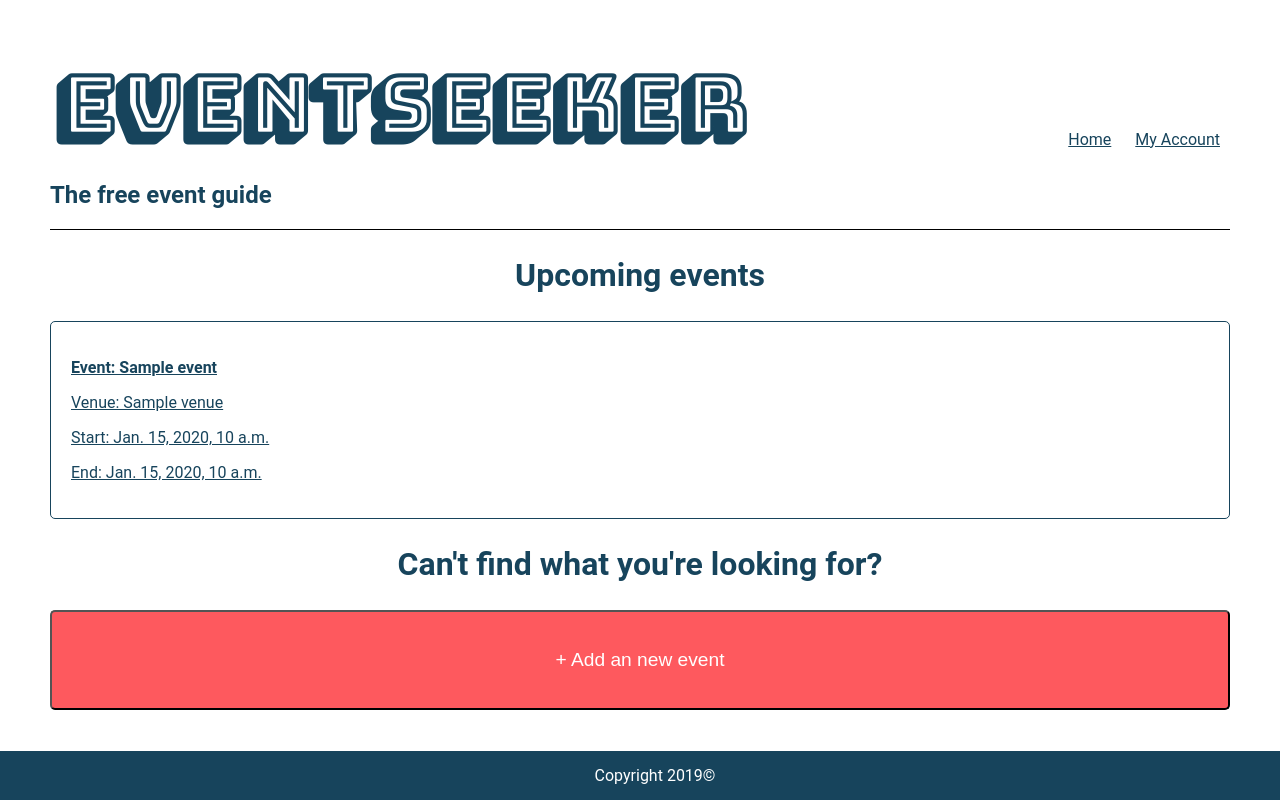
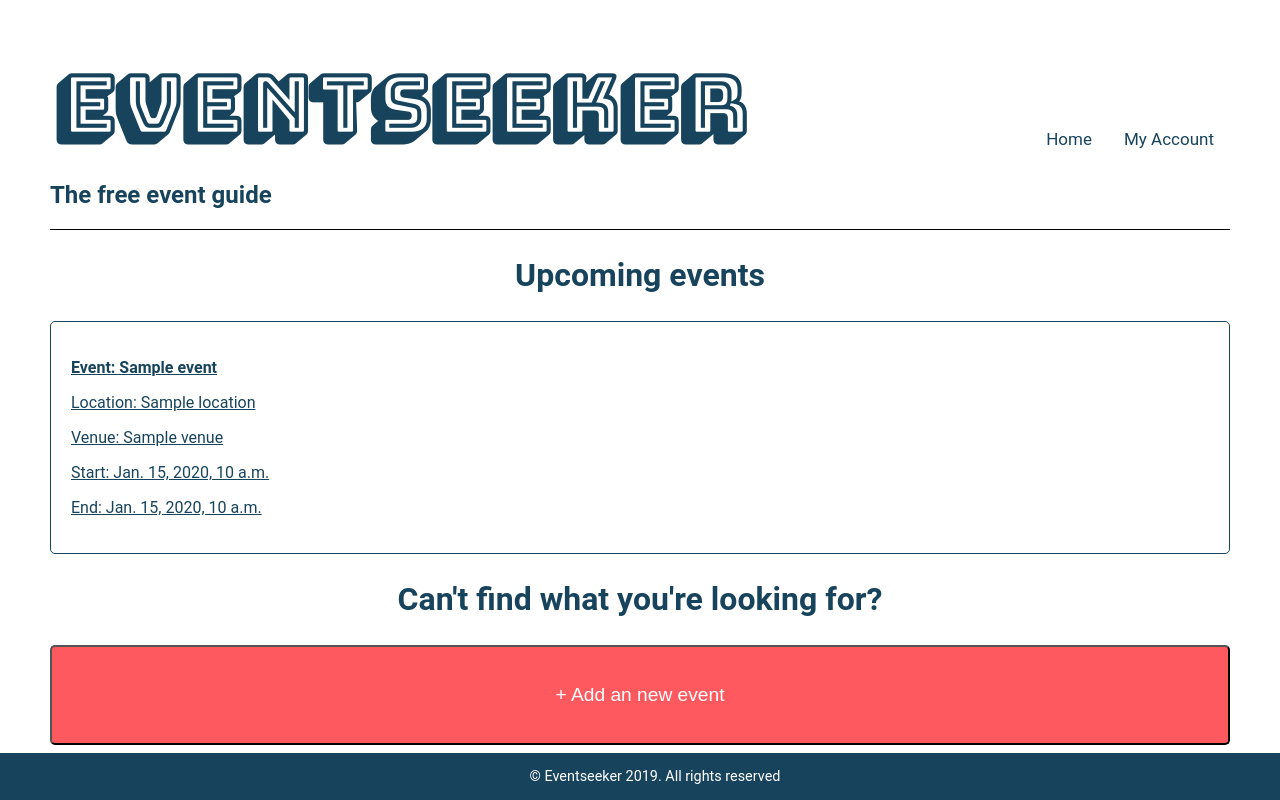
Before and after one commit to jessicalkavanagh/event, a Django app: template eventFinderApp/templates/eventFinderApp/index.html in a window 1280 px wide. Run offline with Django 3.2, Linux system fonts and the light colour scheme; the template is opened without the code that fills it: most values are stand-ins (such as "Sample title", 1, 10 or a date in 2020).

Commit message:
Commit css changes
Working

```diff
--- a/eventFinderApp/static/eventFinderApp/style.css
+++ b/eventFinderApp/static/eventFinderApp/style.css
@@ -39,9 +39,29 @@ header {
     margin-bottom: 20px;
 }
 
+nav {
+    overflow: hidden;
+
+}
 nav a {
-    margin: 0 10px;
+    float: left;
+    color: #17445C;
+    text-align: center;
+    padding: 14px 16px;
+    text-decoration: none;
+    font-size: 17px;
 }
+
+nav a:hover {
+    background-color: #ddd;
+    color: black;
+  }
+
+nav a.active {
+    background-color: #4CAF50;
+    color: white;
+  }
+
 
 a {
     color: #17445C;
@@ -64,14 +84,14 @@ a {
 .details-box {
     border: 0.5px solid #17445C;
     border-radius: 5px;
-    margin: 10px 0;
+    margin: 20px 0;
     padding: 20px;
     color:#17445C
 }
 
 .details-box a {
     color: #17445C
-    justify-content: space-between;
+    justify-content space-between;
 }
 
 footer {
@@ -83,6 +103,8 @@ footer {
     color: #FFF;
     text-align: center;
     padding: 15px;
+    font-size: 0.9rem;
+
 }
 
 #submit{
@@ -90,7 +112,12 @@ footer {
     color: #FFF;
     font-size: 1rem;
     height: 50px;
-    width: 10%;
+    width: 20%;
     cursor: pointer;
-    border-radius: 4px;
+    border-radius: 5px;
 }
+
+
+ul {
+    text-align: left;
+}
--- a/eventFinderApp/templates/eventFinderApp/addevent.html
+++ b/eventFinderApp/templates/eventFinderApp/addevent.html
@@ -2,7 +2,7 @@
 
 {% block content %}
 
-<h3>Create your new event</h3>
+<h3>Create an event</h3>
 
 <form action="" method="post">
   {% csrf_token %}
--- a/eventFinderApp/templates/eventFinderApp/base.html
+++ b/eventFinderApp/templates/eventFinderApp/base.html
@@ -29,5 +29,5 @@
 </html>
 
 <footer>
-    Copyright 2019©
+        © Eventseeker 2019. All rights reserved
 </footer>
--- a/eventFinderApp/templates/eventFinderApp/detailsBox.html
+++ b/eventFinderApp/templates/eventFinderApp/detailsBox.html
@@ -1,6 +1,7 @@
 <div class="details-box">
     <a href="{% url 'eventFinderApp:event' event.id %}">
         <h3>Event: {{ event.title }}</h3>
+        <p>Location: {{ event.location }}</p>
         <p>Venue: {{ event.venue }}</p>
         <p>Start: {{ event.start_time }}</p>
         <p>End: {{ event.end_time }}</p>
```
Also changed, not shown: eventFinderApp/templates/eventFinderApp/event.html (+10 -8 lines), eventFinderApp/migrations/0007_remove_event_start_date.py (added), 1 other file.
